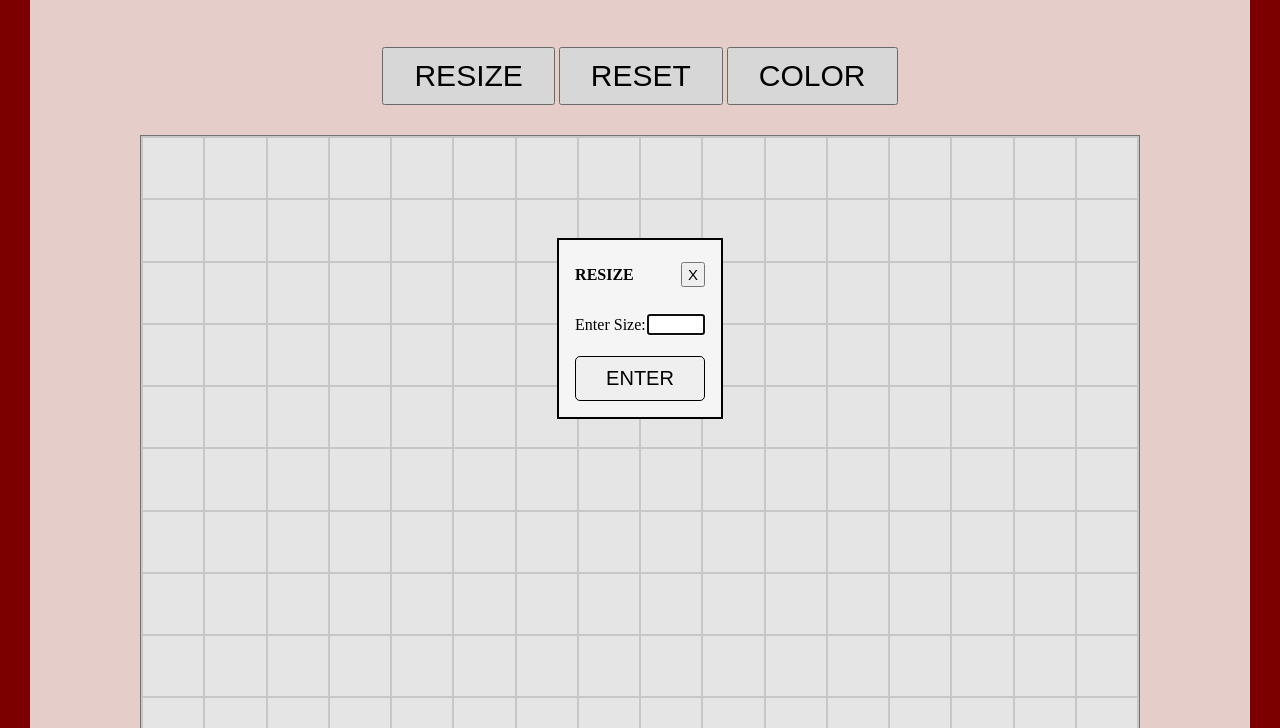
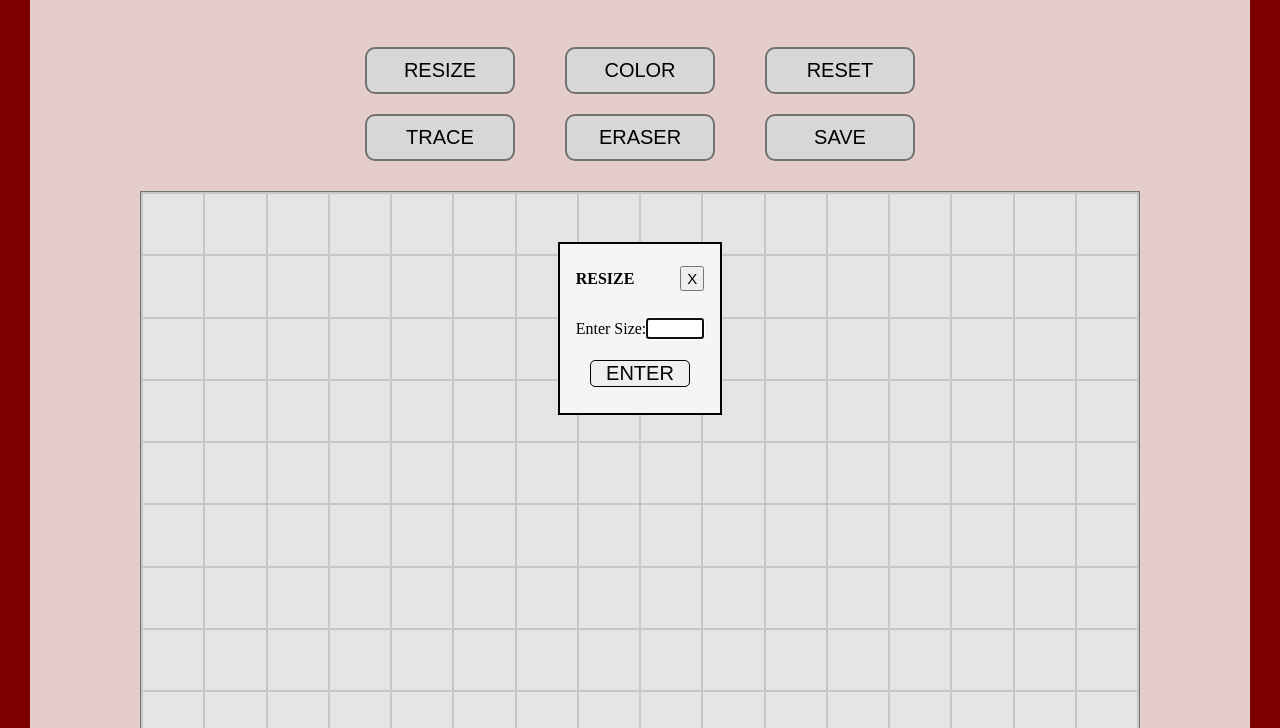
Before and after one commit to Aljohn25/Etch-a-sketch, a plain HTML site: page index.html in a window 1280 px wide. Both pictures are taken after a click on the button "RESIZE". Shown: the part 72-800 px from the top of the page. Drawn offline with Linux system fonts and the light colour scheme.

Commit message:
restyled buttons and added focus on resize input

```diff
--- a/index.html
+++ b/index.html
@@ -34,6 +34,8 @@
             </div>
 
         </dialog>
+        <button class="color">COLOR</button>
+        <input type="color" id="colorPicker" style="display: none;" value="#000000">
 
         <button class="resetBtn">RESET</button>
         <dialog class="resetModal">
@@ -50,10 +52,15 @@
                 </div>
             </div>
         </dialog>
+        </div>
 
-        <button class="color">COLOR</button>
-        <input type="color" id="colorPicker" style="display: none;" value="#000000">
-        </div>
+    <div class="buttonsBottom">
+        <button class="draw">TRACE</button>
+        <button class="erase">ERASER</button>
+        <button class="save">SAVE</button>
+
+    </div>
+
     </div>
     <div id="sketchPad"></div>
 
--- a/javascript.js
+++ b/javascript.js
@@ -57,6 +57,7 @@ enter.onclick = function() {
   } else {
     error.textContent = "Invalid size! Enter 1-100."
     error.style.color = "red";
+    resizeInput.focus();
   }
 };
 
--- a/style.css
+++ b/style.css
@@ -57,17 +57,30 @@ main {
 
 #buttons {
     display: flex;
-    justify-content: space-evenly;
+    flex-direction: column;
+    align-items: center;
     margin: 30px 0px;
     width: 1000px;
+    gap: 20px;
 
 
 }
 
-button {
+button.resize, button.resetBtn, button.color, button.draw, button.erase, button.save {
     padding: 10px 30px;
-    font-size: 30px;
+    font-size: 20px;
+    width: 150px;
+    border-radius: 10px;
+    border: 2px solid grey;
+    cursor: pointer;
 }
+
+.buttonsTop, .buttonsBottom{
+    display: flex;
+    justify-content: space-evenly;
+    gap: 50px;
+}
+
 
 #resizeModal{
     background-color: whitesmoke;
@@ -115,11 +128,19 @@ input {
     width: fit-content;
 }
 
+.enterBtn {
+    display: flex;
+    flex-direction: column;
+    align-items: center;
+
+}
 .enter {
     font-size: 20px;
     border-radius: 5px;
     cursor: pointer;
     border: 1px solid black;
+    width: 100px;
+    margin-bottom: 10px;
 }
 
 .error {
@@ -164,6 +185,7 @@ input {
     border-radius: 5px;
     cursor: pointer;
     border: 1px solid black;
+    width: 50px;
 }
 
 #sketchPad {
```
